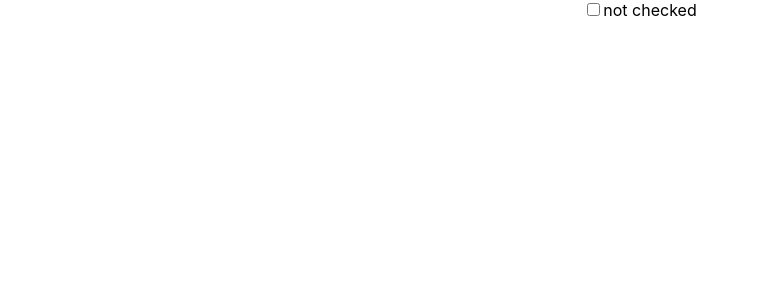
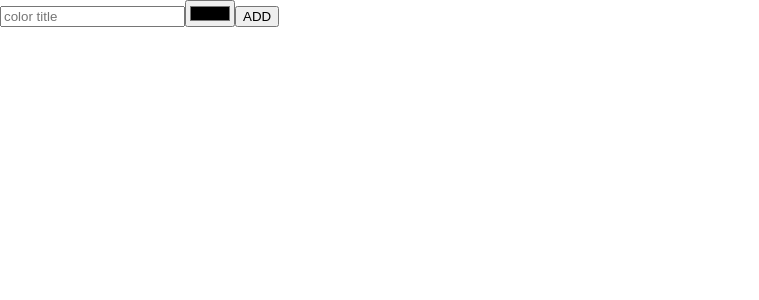
Before and after one commit to alekspanteli/Touring-a-Create-React-App-project, a React (Create React App) app: page / in a window 1280 px wide. Shown: the top 300 px of the page, without its empty margins (0-759 px from the left). Built offline with nearby package versions, Linux system fonts and the light colour scheme.

Commit message:
use ref add

```diff
--- a/src/App.js
+++ b/src/App.js
@@ -1,17 +1,26 @@
 import './App.scss';
-import { useReducer } from 'react';
+import { useRef } from 'react';
 
 function App() {
 
-  const [checked, setChecked] = useReducer((checked) => !checked, false);
+  const txtTitle = useRef();
+  const hexColor = useRef();
+
+  const submit = (e) => {
+    e.preventDefault();
+    const title = txtTitle.current.value;
+    const color = hexColor.current.value;
+    alert(`${title}, ${color}`);
+    title.current.value = "";
+    color.current.value = "";
+  }
+
   return (
-    <div className="App">
-      <input type="checkbox"
-      value={checked}
-      onChange={setChecked}
-      />
-      <label>{checked ? "checked" : "not checked"}</label>
-    </div>
+    <form onSubmit={submit}>
+      <input ref={txtTitle} type="text" placeholder="color title" />
+      <input ref={hexColor} type="color" />
+      <button>ADD</button>
+    </form>
   );
 }
 
```
